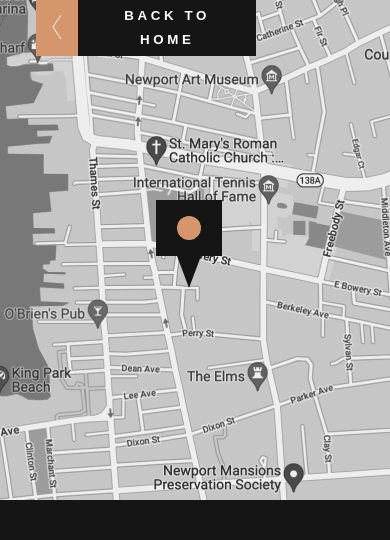
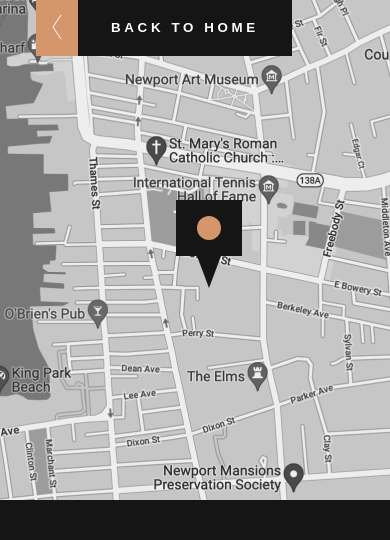
Before and after one commit to Tekporlipos/Tekporlipos.github.io, a plain HTML site: page location.html in a window 390 px wide. Shown: the top 540 px of the page. Drawn offline with Linux system fonts and the light colour scheme.

Commit message:
fixing tablet view complete

```diff
--- a/css/styleLocation.css
+++ b/css/styleLocation.css
@@ -218,7 +218,7 @@ a .btn-l:nth-child(1) {
   background-color: #D5966C;
 }
 a .btn-l:nth-child(2) {
-  grid-column: 2/7;
+  grid-column: 2/9;
   grid-row:  1/6;
   background-color: #151515;
   letter-spacing: 3.63636px;
@@ -247,7 +247,7 @@ a .btn-l:nth-child(2) {
   -o-transform: rotate(180deg);
 }
 .p-l{
-  margin-left: 90px;
+  margin-left: 156px;
 }
 
 .marker{
@@ -335,7 +335,7 @@ text-align: center;
 /* * END DESKTOP VIEW STYLING * */
 /* START TABLET STYLING STYLING */
 
-@media only screen and (max-width: 750px) {
+@media only screen and (max-width: 768px) {
   #maps{
     background-image: url("/images/tablet/image-map.png");
     background-repeat: no-repeat;
@@ -397,7 +397,7 @@ text-align: center;
   display: flex;
   flex-direction: column;
   top: 200px;
-  left: 40%;
+  left: 45%;
   }
   .description{
     width: auto;
```
